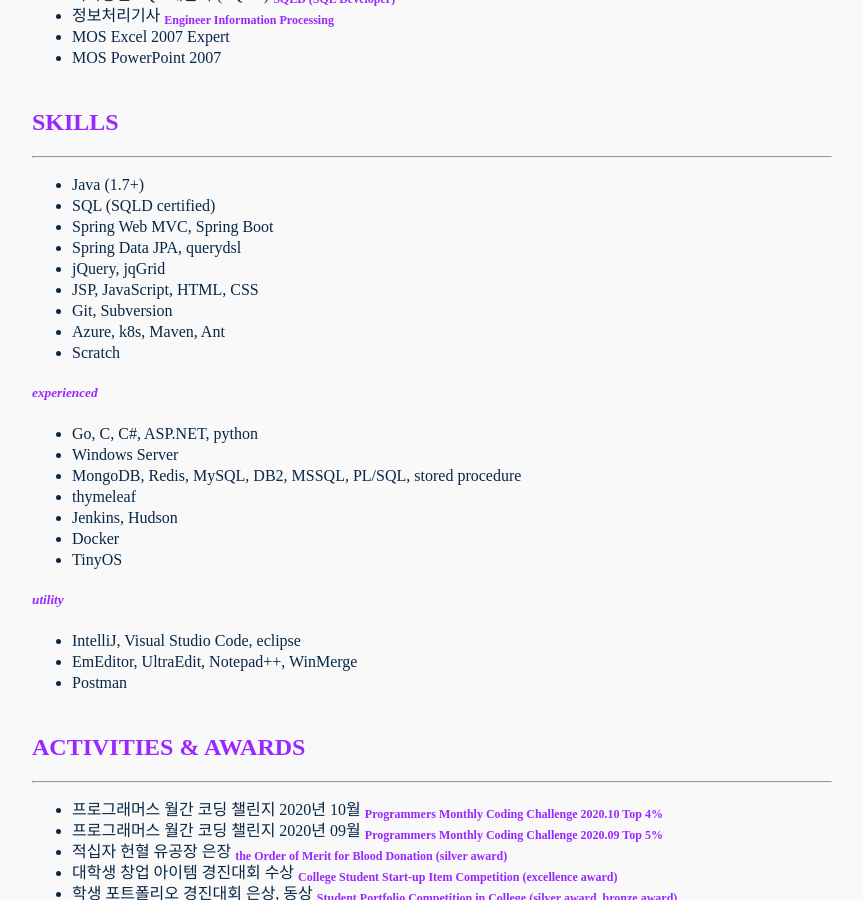
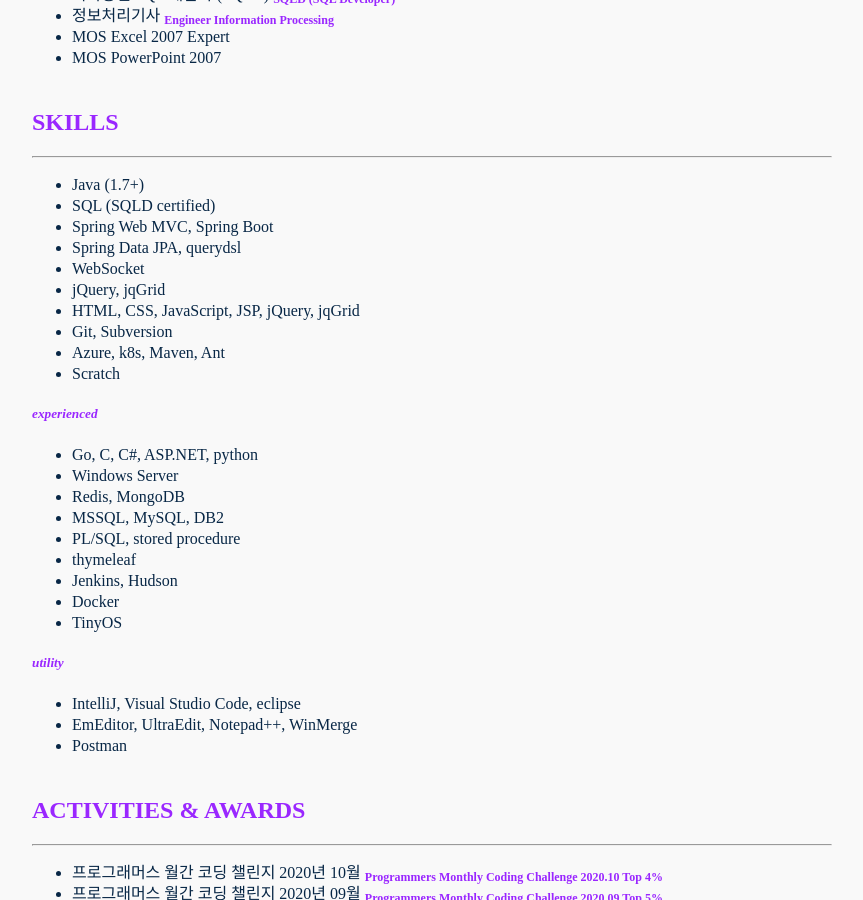
Before and after one commit to nimkoes/portfolio, a Jekyll site: the page built from about.md, in a window 1280 px wide and 900 px high, scrolled down 470 px. Shown: the whole window, without its empty margins (208-1071 px from the left). Built offline with Jekyll 4.4.1, drawn with Linux system fonts in a browser that asks for light colours.

Commit message:
Update about.md

```diff
--- a/about.md
+++ b/about.md
@@ -29,8 +29,9 @@
 * SQL (SQLD certified)
 * Spring Web MVC, Spring Boot
 * Spring Data JPA, querydsl
+* WebSocket
 * jQuery, jqGrid
-* JSP, JavaScript, HTML, CSS
+* HTML, CSS, JavaScript, JSP, jQuery, jqGrid
 * Git, Subversion
 * Azure, k8s, Maven, Ant
 * Scratch
@@ -38,7 +39,9 @@
 ##### ***experienced***
 * Go, C, C#, ASP.NET, python
 * Windows Server
-* MongoDB, Redis, MySQL, DB2, MSSQL, PL/SQL, stored procedure
+* Redis, MongoDB
+* MSSQL, MySQL, DB2
+* PL/SQL, stored procedure
 * thymeleaf
 * Jenkins, Hudson
 * Docker
```
